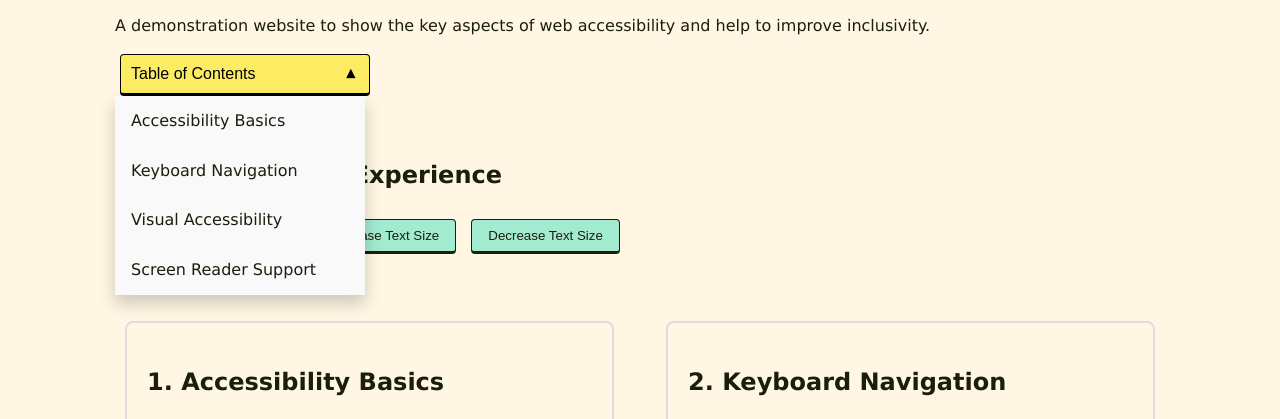
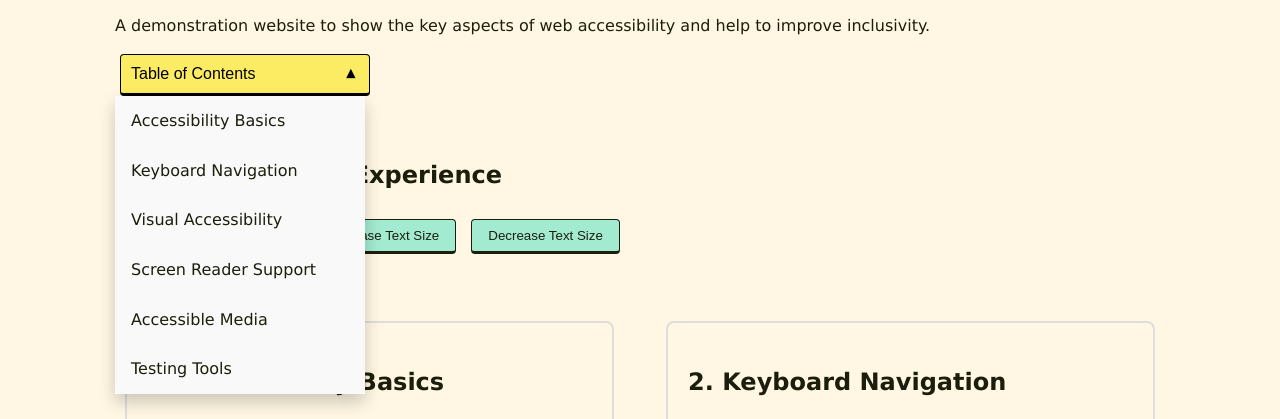
Before and after one commit to pollynotpolly/Accessible-Webpage-Demo, a website built with Vite: page index.html in a window 1280 px wide. Both pictures are taken after a click on the button "Toggle table of contents". Shown: the part 304-723 px from the top of the page. Built offline with nearby package versions, Linux system fonts and the light colour scheme.

Commit message:
adding new content to drop down menu

```diff
--- a/index.html
+++ b/index.html
@@ -24,6 +24,8 @@
           <li><a href="#keyboard">Keyboard Navigation</a></li>
           <li><a href="#visual">Visual Accessibility</a></li>
           <li><a href="#screen-readers">Screen Reader Support</a></li>
+          <li><a href="#accessible-media">Accessible Media</a></li>
+          <li><a href="#testing-tools">Testing Tools</a></li>
         </ul>
       </nav>
 
```
